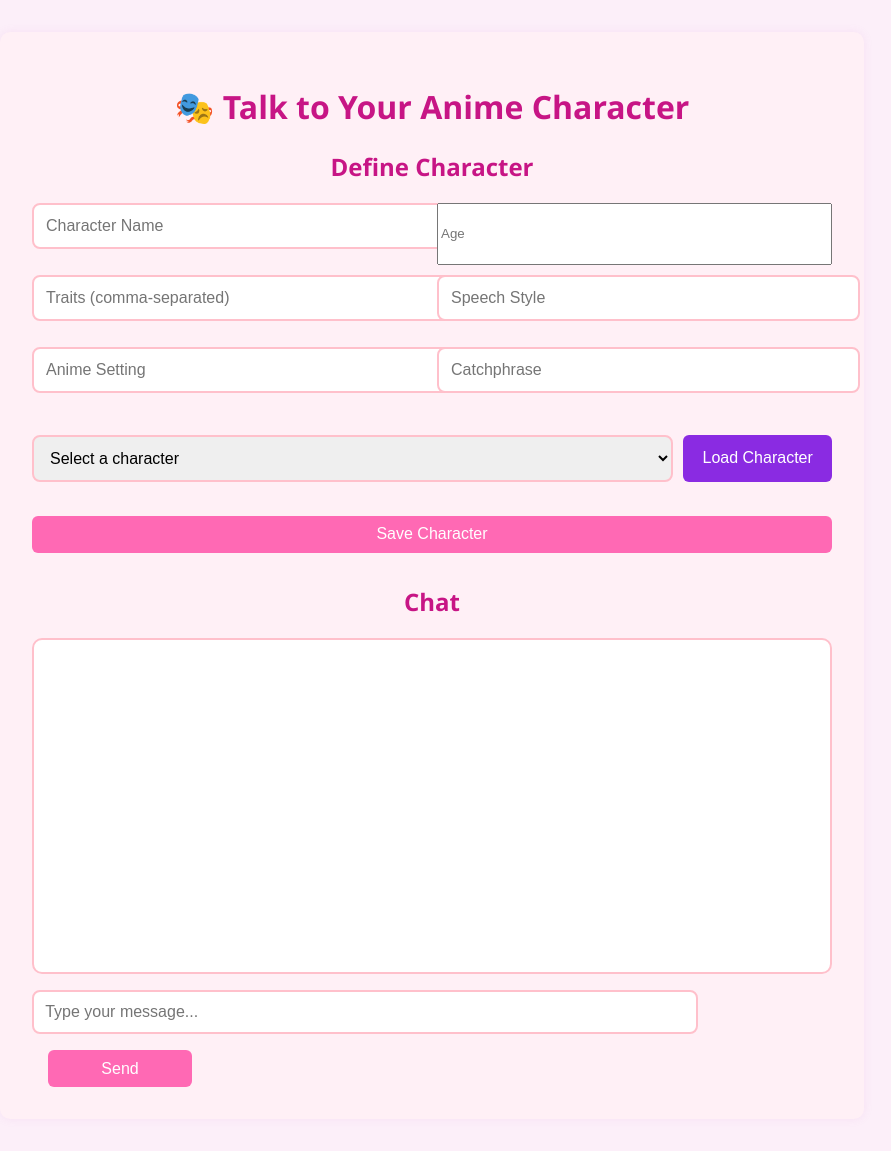
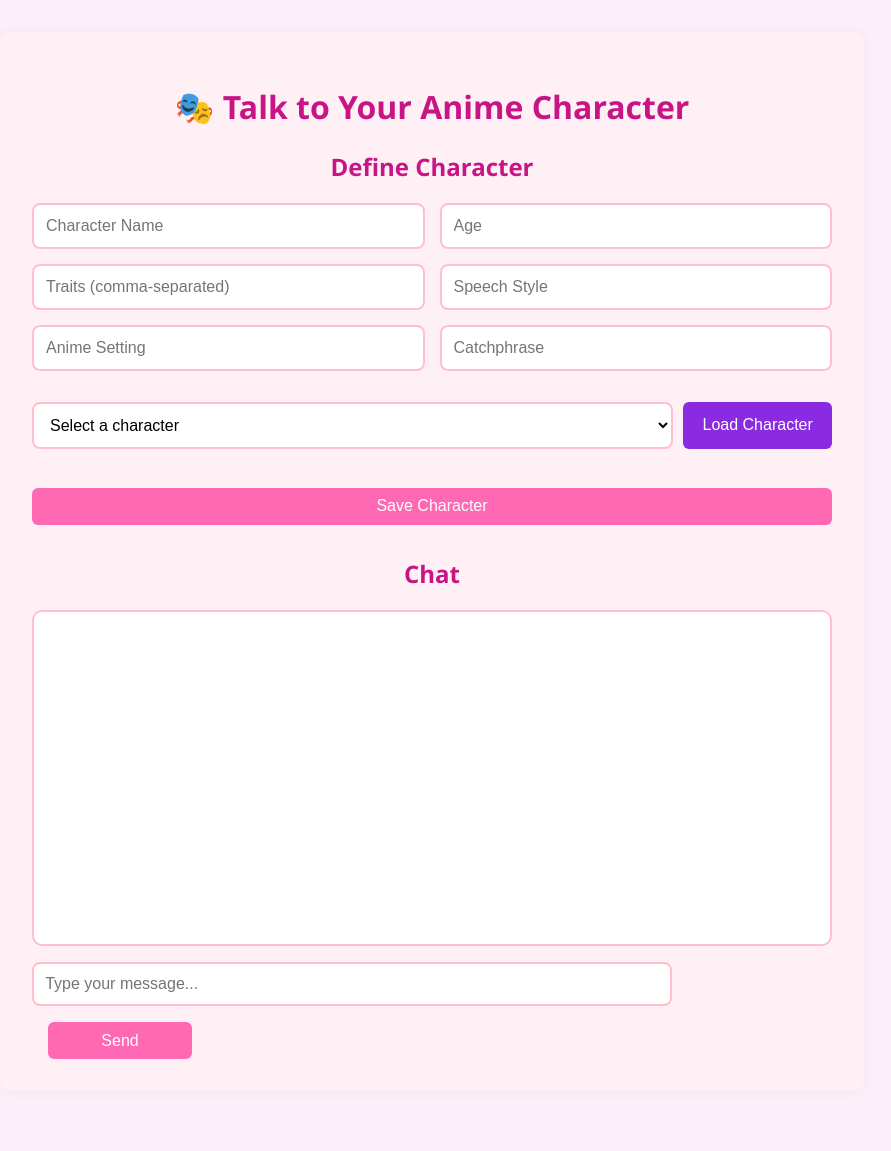
Before and after one commit to jbkun069/AnimeChatCraft, a Flask app: page / in a window 1280 px wide. Shown: the whole page, without its empty margins (208-1099 px from the left). After the commit the page ends 1059 px from the top, so only its background shows below. Run offline with Flask 3, Linux system fonts and the light colour scheme; some libraries are stand-ins or nearby versions.

Commit message:
Enhance input styling and layout in character form for improved user experience

```diff
--- a/static/styles.css
+++ b/static/styles.css
@@ -21,13 +21,21 @@ h1, h2 {
   color: #c71585;
 }
 
-input[type="text"] {
+input[type="text"], input[type="number"] {
   width: 100%;
   padding: 0.75rem;
   margin-bottom: 1rem;
   border: 2px solid #ffc0cb;
   border-radius: 8px;
   font-size: 1rem;
+  box-sizing: border-box;
+  transition: border-color 0.3s ease, box-shadow 0.3s ease;
+}
+
+input[type="text"]:focus, input[type="number"]:focus {
+  outline: none;
+  border-color: #ff69b4;
+  box-shadow: 0 0 0 3px rgba(255, 105, 180, 0.1);
 }
 
 button {
@@ -101,7 +109,20 @@ button:hover {
 #character-form {
   display: grid;
   grid-template-columns: 1fr 1fr;
-  gap: 10px;
+  gap: 15px;
+  align-items: start;
+}
+
+/* Make name field span full width */
+#character-form input[type="text"]:first-child,
+#character-form input[type="number"] {
+  grid-column: span 1;
+}
+
+/* Ensure consistent input styling within form */
+#character-form input[type="text"],
+#character-form input[type="number"] {
+  margin-bottom: 0;
 }
 
 #character-select-container {
@@ -117,6 +138,15 @@ button:hover {
   border: 2px solid #ffc0cb;
   border-radius: 8px;
   font-size: 1rem;
+  box-sizing: border-box;
+  background-color: white;
+  transition: border-color 0.3s ease, box-shadow 0.3s ease;
+}
+
+#character-select:focus {
+  outline: none;
+  border-color: #ff69b4;
+  box-shadow: 0 0 0 3px rgba(255, 105, 180, 0.1);
 }
 
 #character-actions {
```
